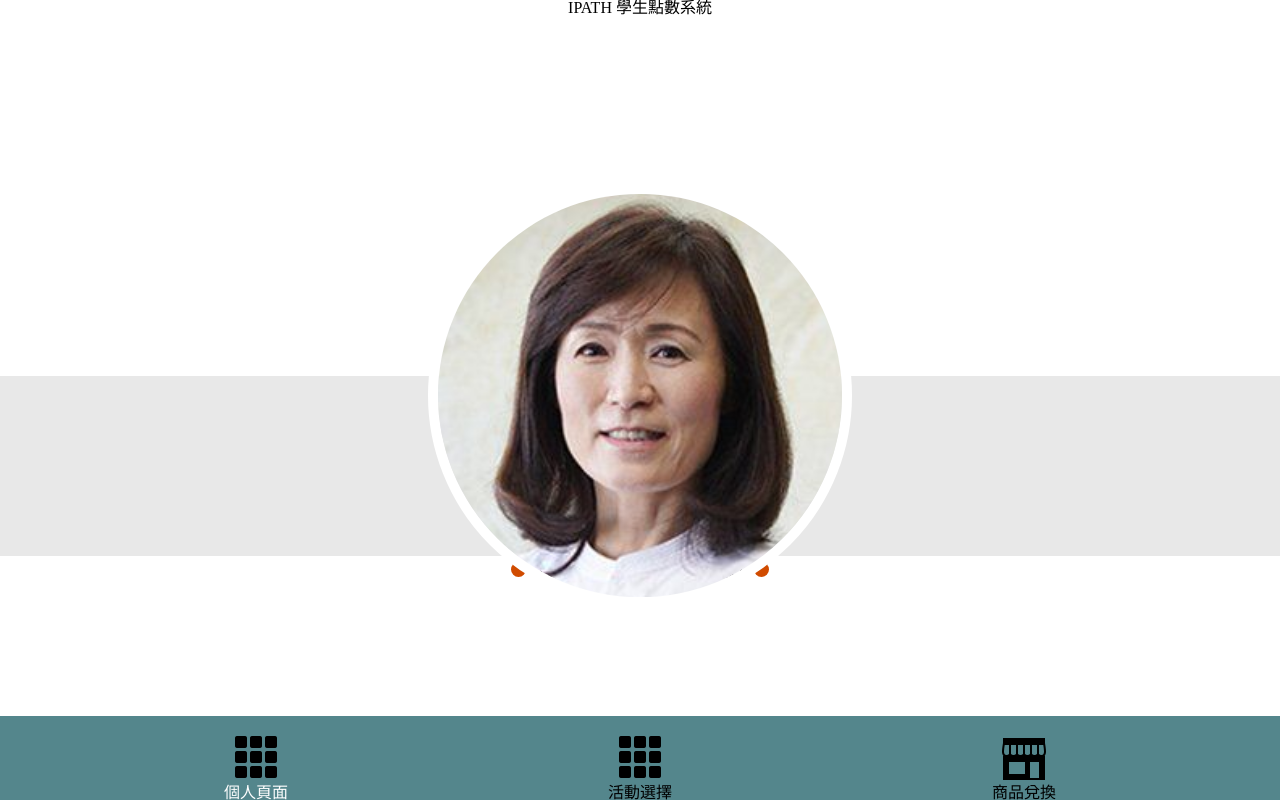
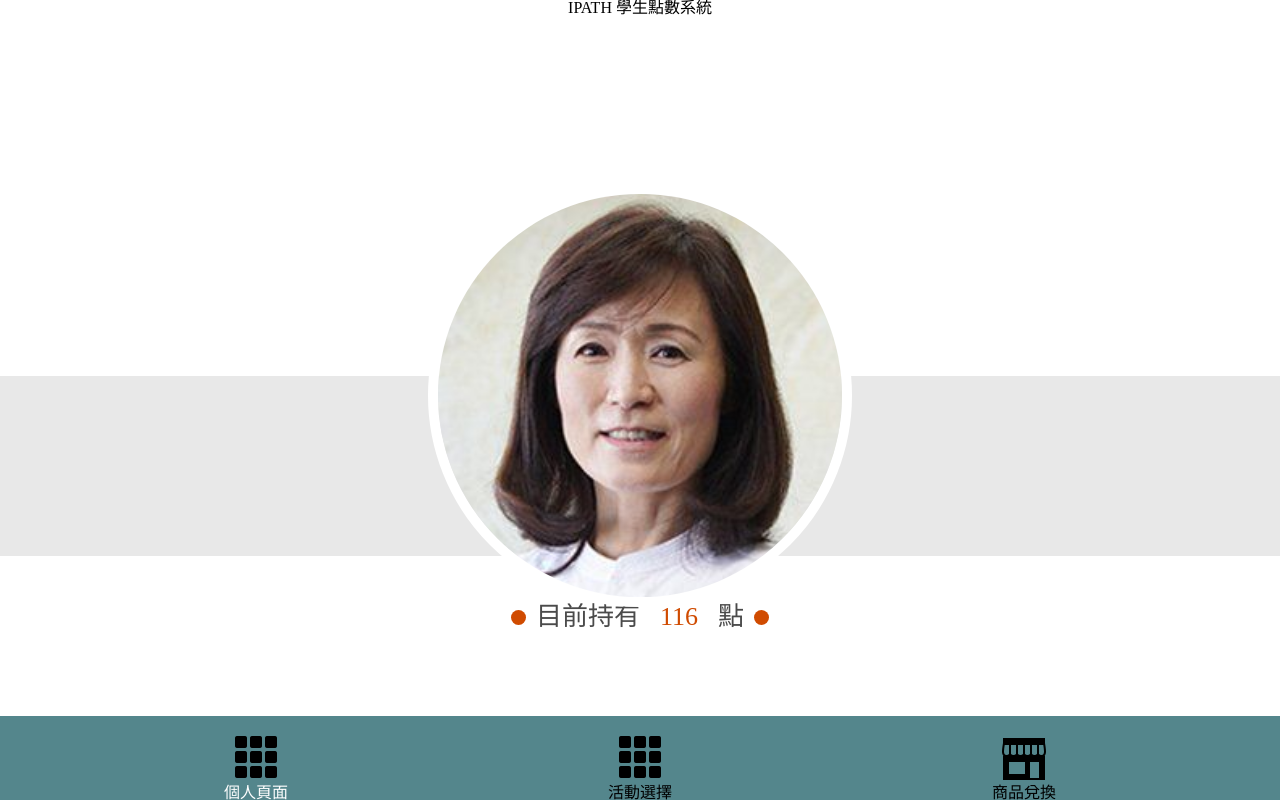
Before and after one commit to coliver0221/IPATH, a React (Create React App) app: page /profile in a window 1280 px wide. Built offline with nearby package versions, Linux system fonts and the light colour scheme.

Commit message:
modify Profile page

```diff
--- a/src/App.css
+++ b/src/App.css
@@ -228,6 +228,10 @@ html, body{
   bottom: 10.5vh;
 }
 
+.bottomBody .userPoint{
+  margin-top: 6vh;
+}
+
 .bottomBody p{
   font-size: 26px;
   color: #4a4a4a;
--- a/src/Profile.js
+++ b/src/Profile.js
@@ -21,11 +21,13 @@ function Profile() {
                 </div>
             </div>
             <div className="bottomBody">
-                <div class="dot"></div>
-                <p>目前持有 </p>
-                <p className="point">{testing_point}</p>
-                <p> 點</p>
-                <div class="dot"></div>
+                <div className="userPoint">
+                    <div class="dot"></div>
+                    <p>目前持有 </p>
+                    <p className="point">{testing_point}</p>
+                    <p> 點</p>
+                    <div class="dot"></div>
+                </div>
             </div>
             <Footer currPage={"profile"} />
         </div>
```
